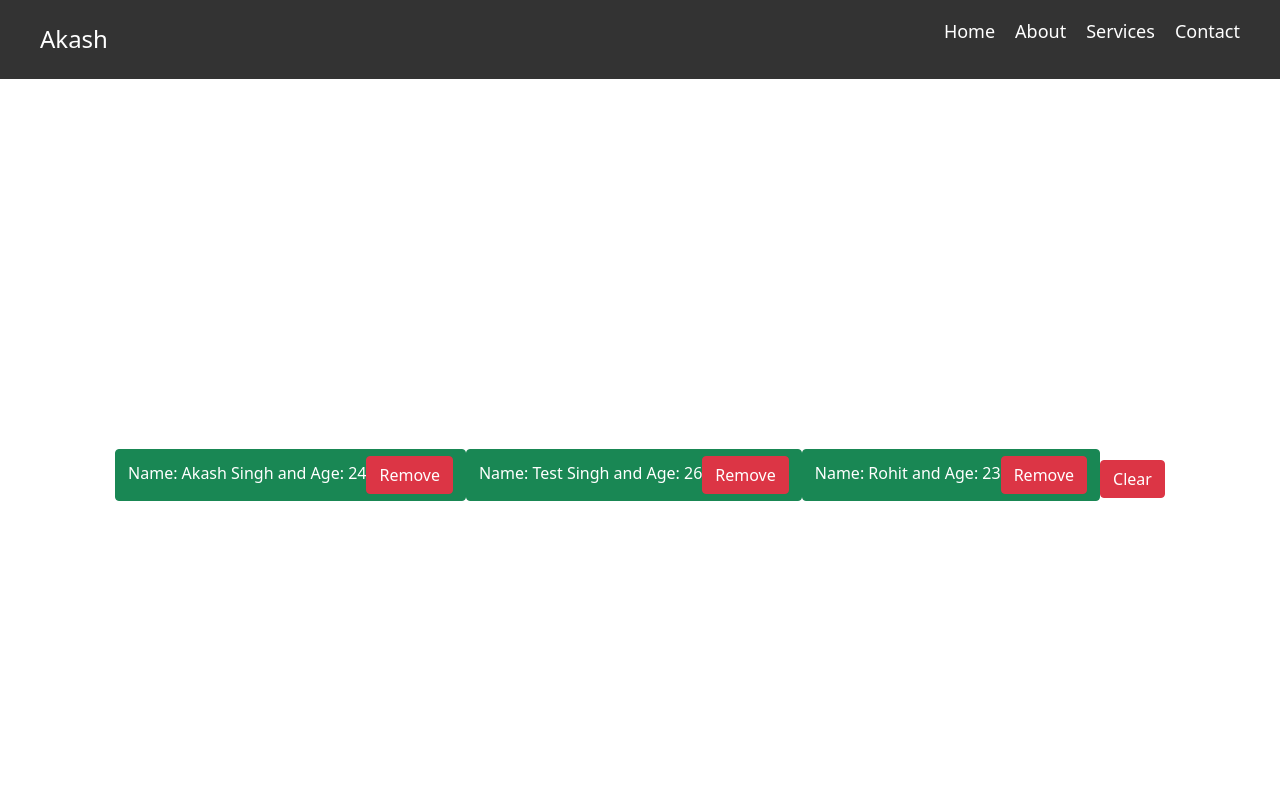
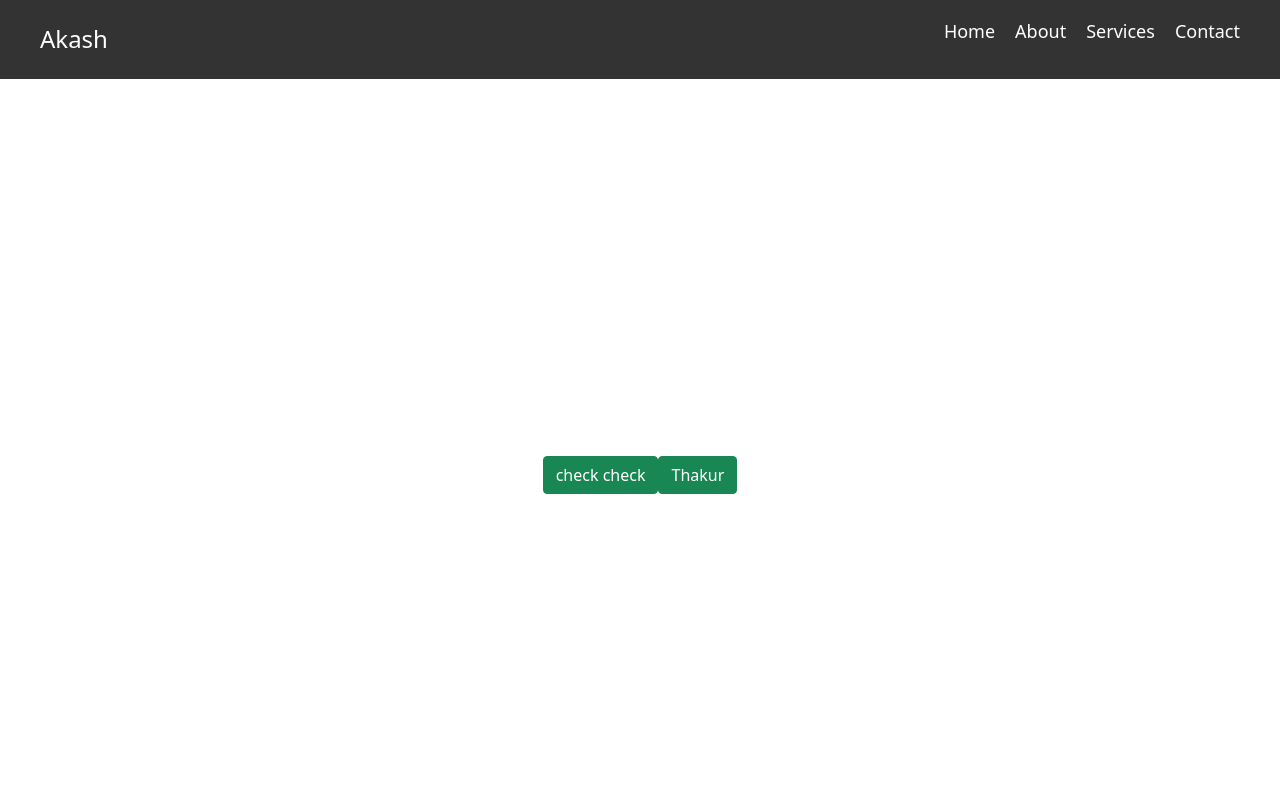
Before and after one commit to AkashThakur14/ReactHooksPrac, a React (Vite) app: page / in a window 1280 px wide. Shown: the top 800 px of the page. Built offline with nearby package versions, Linux system fonts and the light colour scheme.

Commit message:
shortCirEvalAndOrOper

```diff
--- a/src/App.jsx
+++ b/src/App.jsx
@@ -5,6 +5,7 @@ import "./App.css"
 import { RuleHooks } from "./components/RuleHooks";
 import { UseStateArray } from "./components/UseStateArray";
 import { UseStateObject } from "./components/UseStateObject";
+import { ShortCirEval } from "./components/ShortCirEval";
 
 
 const App = () => {
@@ -13,8 +14,9 @@ const App = () => {
       <Navbar />
       {/* <HeroSection /> */}
       {/* <RuleHooks /> */}
-      <UseStateArray />
+      {/* <UseStateArray /> */}
       {/* <UseStateObject /> */}
+      <ShortCirEval />
       <Footer />
     </div>
   )
--- /dev/null
+++ b/src/components/ShortCirEval.jsx
@@ -0,0 +1,20 @@
+import React,{useState} from 'react'
+
+export const ShortCirEval = () => {
+const [demo , setDemo] = useState("check check")
+
+  return (
+    <>
+    <section className="hero-container text-center">
+    <h1 className='btn btn-success'>{ demo ||
+    <>
+    <h1>Test</h1>
+    <p>Me kr reha hu</p>
+    </>
+    }</h1>
+    <h1 className='btn btn-success'>{ demo && "Thakur" }</h1>
+    </section>
+
+    </>
+  )
+}
```
